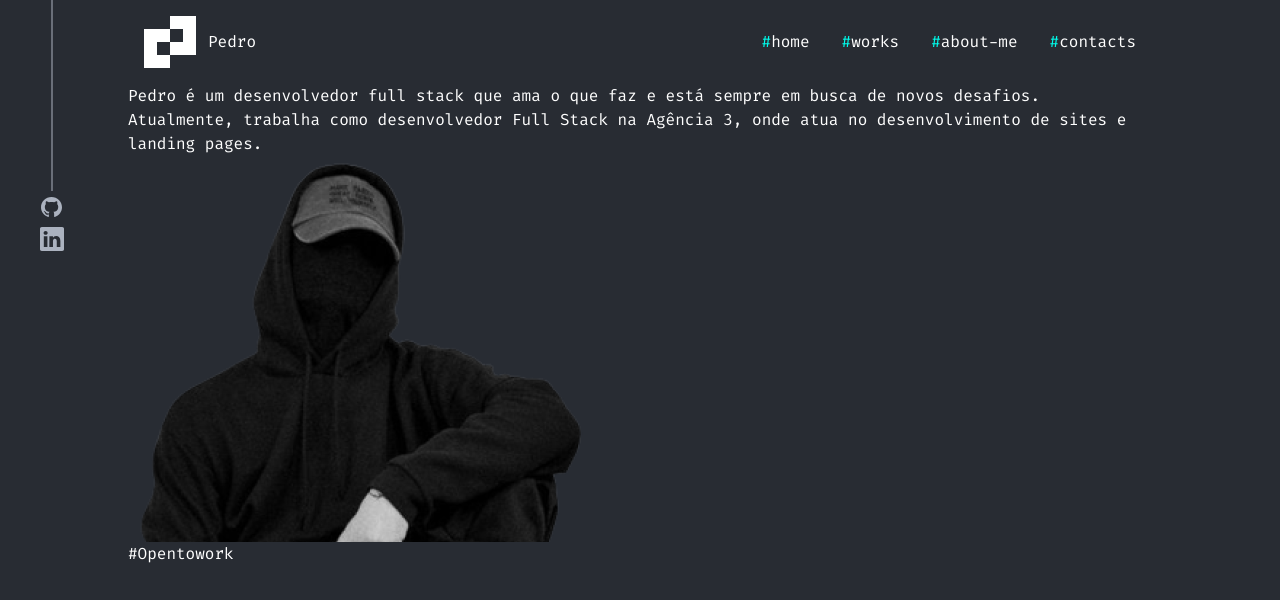
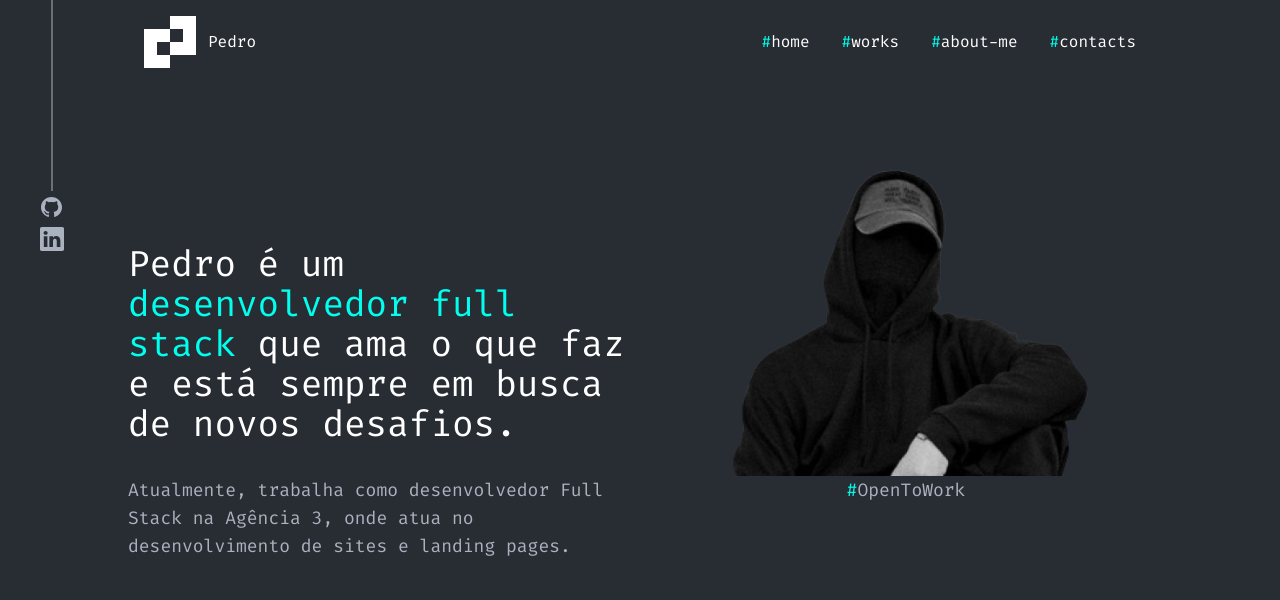
Before and after one commit to PedroSincero/Portfolio, a React (Vite) app: page / in a window 1280 px wide. Shown: the top 600 px of the page. Built offline with nearby package versions, Linux system fonts and the light colour scheme.

Commit message:
fix: versao para navegador pronta

```diff
--- a/src/components/Home/Description/index.jsx
+++ b/src/components/Home/Description/index.jsx
@@ -1,13 +1,13 @@
 export default function Description() {
   return (
-    <div>
-      <p>
-        Pedro é um <span>desenvolvedor full stack</span> que ama o que faz e está sempre em busca de novos desafios.
+    <div className=" w-1/2 mt-20">
+      <p className=" text-4xl">
+        Pedro é um <span className="text-primary">desenvolvedor full stack</span> que ama o que faz e está sempre em busca de novos desafios.
       </p>
 
-      <p>
+      <p className=" text-lg text-secondary mt-8">
         Atualmente, trabalha como <span>desenvolvedor Full Stack</span> na <span>Agência 3</span>, onde atua no desenvolvimento de sites e landing pages.
       </p>
-  </div>
+    </div>
   )
 }
--- a/src/components/Home/Profile/index.jsx
+++ b/src/components/Home/Profile/index.jsx
@@ -2,12 +2,12 @@ import ImageDefault from '../../../assets/ImageDefault.png';
 
 export default function Profile() {
   return (
-    <div>
-      <div>
-        <img src={ImageDefault} alt="default Image" />
+    <div className=" flex flex-col items-center flex-grow">
+      <div className=" w-3/4">
+          <img className=" w-full" src={ImageDefault} alt="default Image" />
       </div>
       <div>
-        <p><span>#</span>Opentowork</p>
+        <p className=" text-lg text-secondary"><span className="text-primary">#</span>OpenToWork</p>
       </div>
     </div>
   );
--- a/src/components/Home/index.jsx
+++ b/src/components/Home/index.jsx
@@ -3,7 +3,7 @@ import Profile from './Profile';
 
 export default function Home() {
   return (
-    <div>
+    <div className="flex mt-20 gap-5">
       <Description />
       <Profile />
     </div>
--- a/tailwind.config.js
+++ b/tailwind.config.js
@@ -9,6 +9,7 @@ export default {
       colors: {
         'background': '#282C33',
         'primary': '#00FFEE',
+        'secondary': '#ABB2BF',
       }
     },
   },
```
